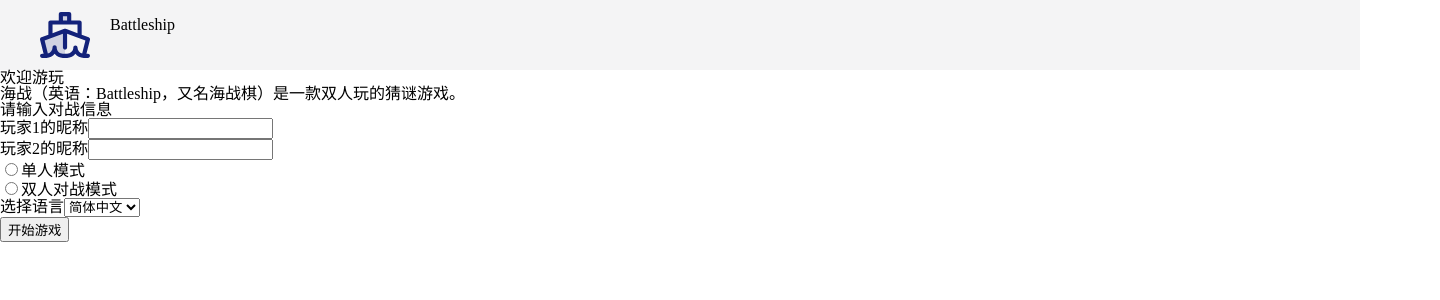
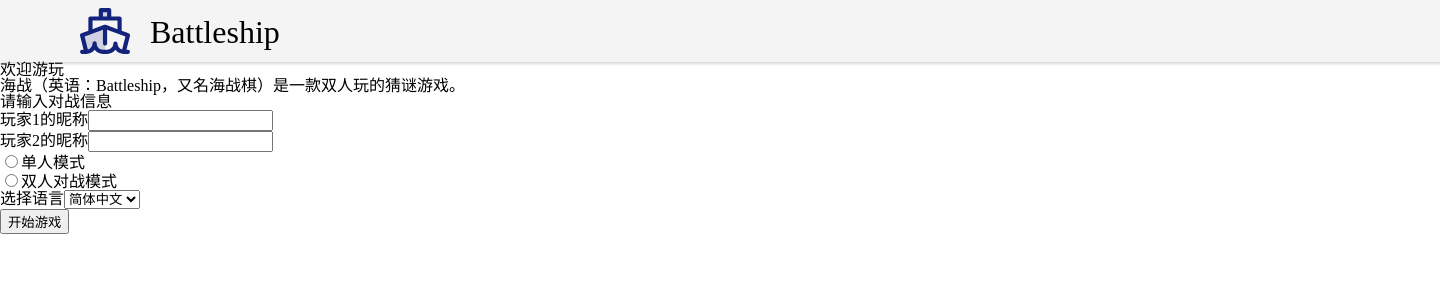
Before and after one commit to KelvinQiu802/battleship, a React (Vite) app: page / in a window 1280 px wide. Shown: the top 300 px of the page, 1440 px wide, since content can reach past the window. Built offline with nearby package versions, Linux system fonts and the light colour scheme; the HTML template or start-up script is replaced by a standard one.

Commit message:
feat: Header组件

```diff
--- a/src/App.css
+++ b/src/App.css
@@ -3,7 +3,8 @@
   width: 30px;
   background-color: #f4f4f5;
   width: 100vw;
-  padding: 10px 40px;
+  padding: 6px 80px;
+  box-shadow: rgba(0, 0, 0, 0.15) 1.95px 1.95px 2.6px;
 }
 
 .header img {
@@ -12,6 +13,7 @@
 
 .header-title {
   position: relative;
-  top: 7px;
+  top: 10px;
   margin-left: 20px;
+  font-size: 2em;
 }
```
